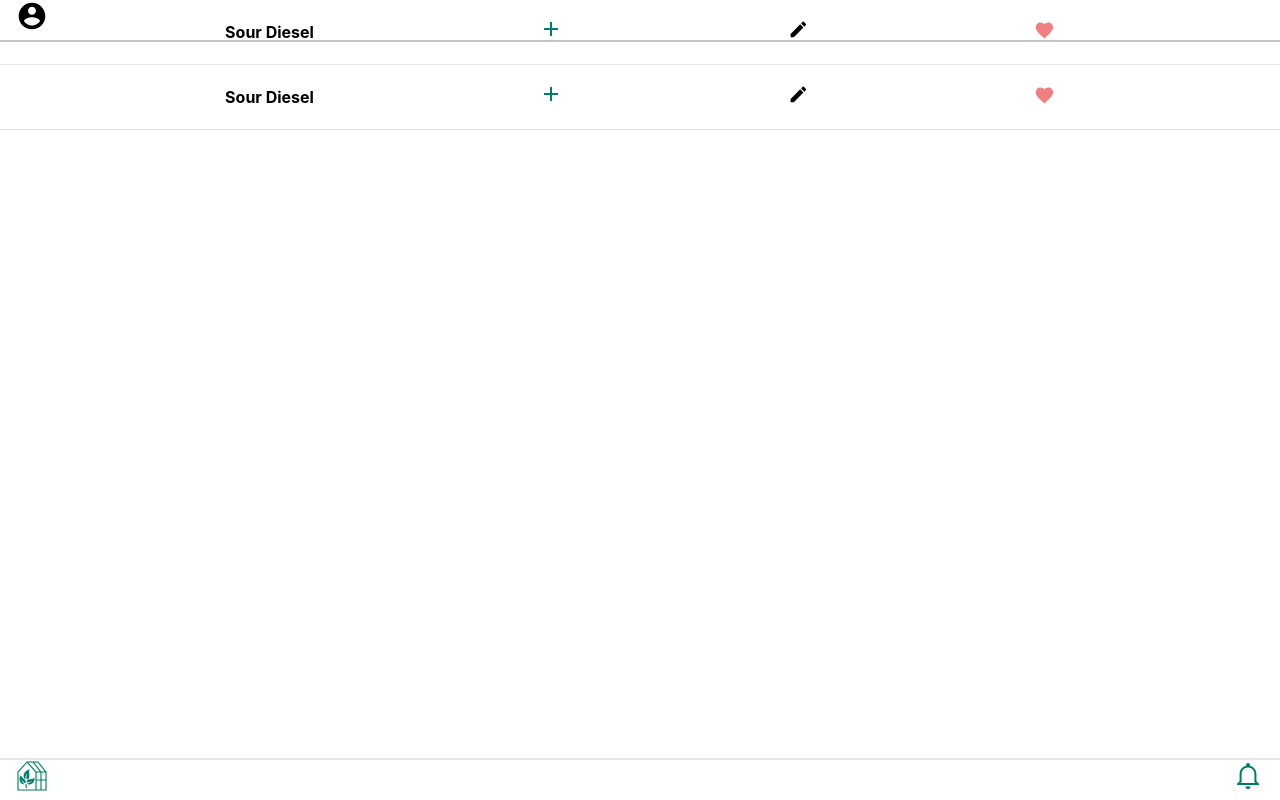
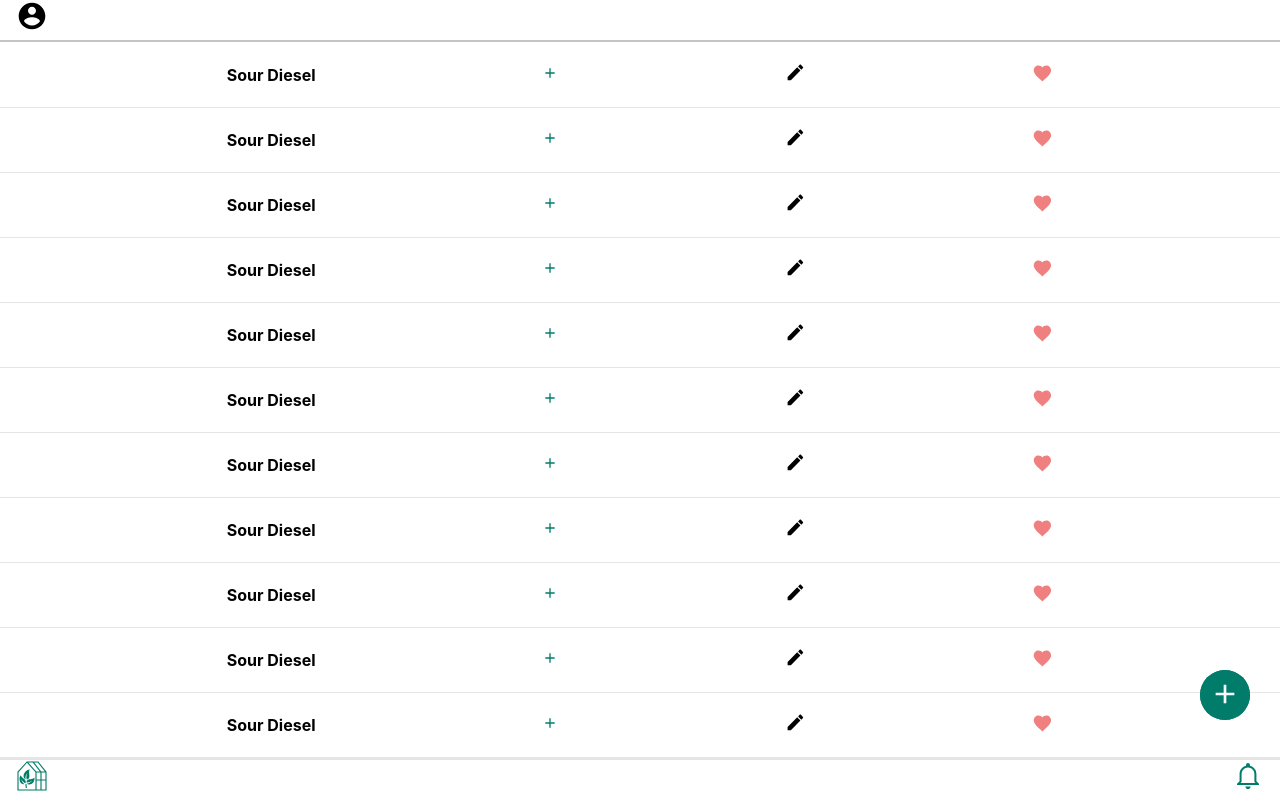
Before and after one commit to EasyDoseIt/easy-dose-it-fe, a React (Create React App) app: page / in a window 1280 px wide. Shown: the top 800 px of the page. Built offline with nearby package versions, Linux system fonts and the light colour scheme.

Commit message:
home view

```diff
--- a/src/components/HomeScreen/HomeScreen.css
+++ b/src/components/HomeScreen/HomeScreen.css
@@ -1,3 +1,8 @@
+main {
+    flex: 1 0 auto;
+    margin-top: 43px;
+}
+
 .product-list-item {
     display: flex;
     justify-content: space-evenly;
@@ -26,3 +31,15 @@
 .empty-heart-icon {
     font-size: 1.3rem;
 }
+
+.add-product-button {
+    position: fixed;
+    border-radius: 25px;
+    height: 50px;
+    width: 50px;
+    right: 30px;
+    bottom: 80px;
+    background-color: #017c6b;
+    color:white;
+    border: none;
+}
--- a/src/components/HomeScreen/HomeScreen.js
+++ b/src/components/HomeScreen/HomeScreen.js
@@ -4,7 +4,7 @@ import { MdEdit, MdAdd } from "react-icons/md";
 import './HomeScreen.css';
 
 const HomeScreen = () => {
-    const [patientList, setPatientList] = useState([{"productName": "Sour Diesel", "favorite": true}]);
+    const [patientList, setPatientList] = useState([{"productName": "Sour Diesel", "favorite": true}, {"productName": "Sour Diesel", "favorite": true}, {"productName": "Sour Diesel", "favorite": true}, {"productName": "Sour Diesel", "favorite": true}, {"productName": "Sour Diesel", "favorite": true}, {"productName": "Sour Diesel", "favorite": true}, {"productName": "Sour Diesel", "favorite": true}, {"productName": "Sour Diesel", "favorite": true}, {"productName": "Sour Diesel", "favorite": true}, {"productName": "Sour Diesel", "favorite": true}, {"productName": "Sour Diesel", "favorite": true}]);
 
     return(
         <main>
@@ -13,11 +13,12 @@ const HomeScreen = () => {
                     <h2 className="product-name leaf" aria-label={`Product name: ${s.productName}`}>
                         {s.productName}
                     </h2>
-                    <span className="add-to-list-icon" aria-label="Categorize this item"><MdAdd stroke="#017C6B" id="add-icon" fill="#017C6B" title="Add this item to a category" aria-labelledby="add-icon" desc="plus symbol" /></span>
-                    <span className="edit-product-info-icon" aria-label="Edit this item's information and or notes"><MdEdit /></span>
-                    <FavoriteIcon favorite={s.favorite} />
+                    <span className="add-to-category-icon" aria-label="Categorize this item"><MdAdd stroke="#017C6B" id="add-icon" fill="#017C6B" title="Add this item to a category" aria-labelledby="add-icon" desc="plus symbol" /></span>
+                    <span className="edit-product-info-icon" aria-label="Edit this item's information and or notes"><MdEdit title="Edit this item's information and or notes"/></span>
+                    <span className="favorite-icon" aria-label="Add this item to your favorites"><FavoriteIcon favorite={s.favorite} title="Favorite this item" desc="heart symbol"/></span>
                 </div>
             ))}
+            <button className="add-product-button"><MdAdd fontSize="2rem"/></button>
         </main>
     );
 };
```
